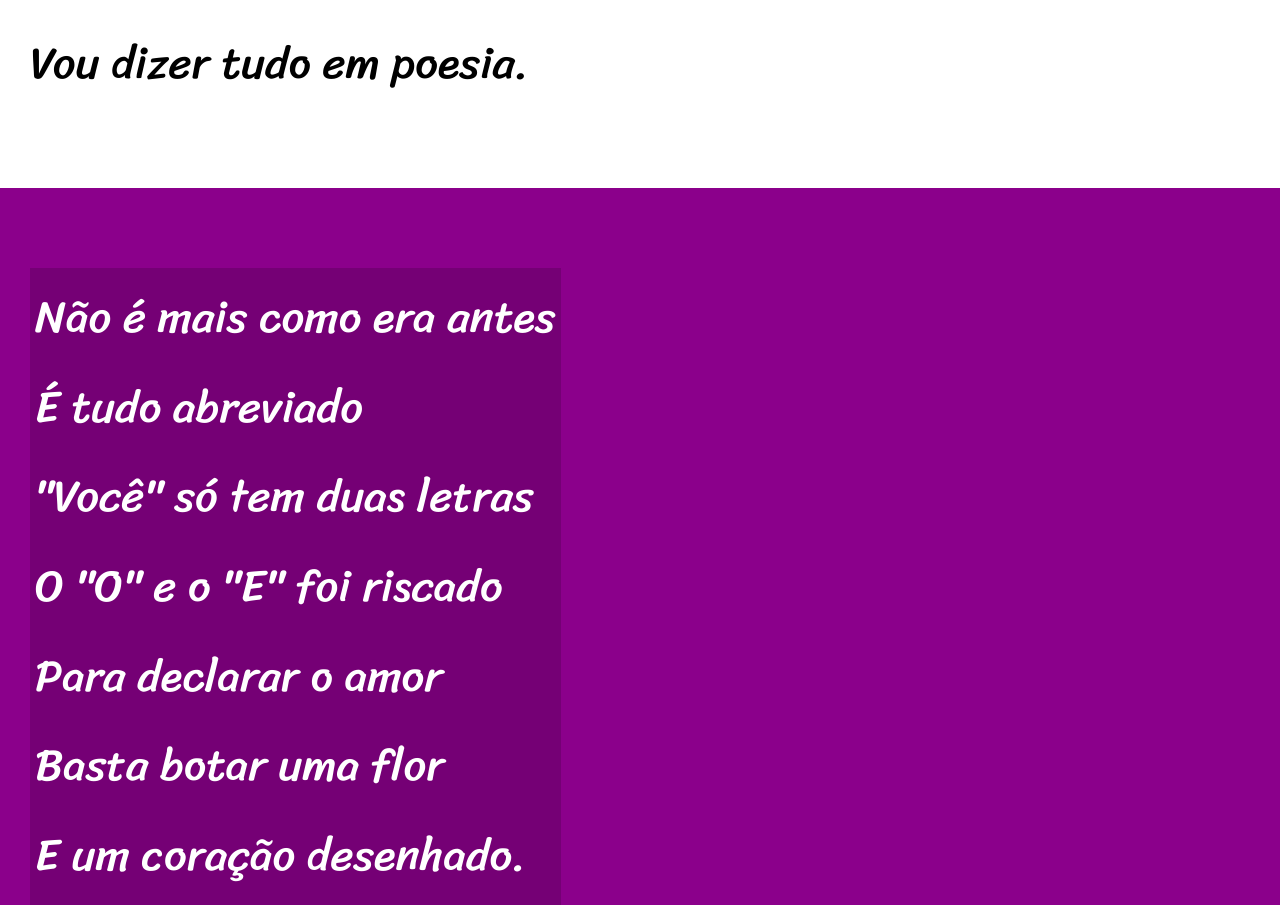
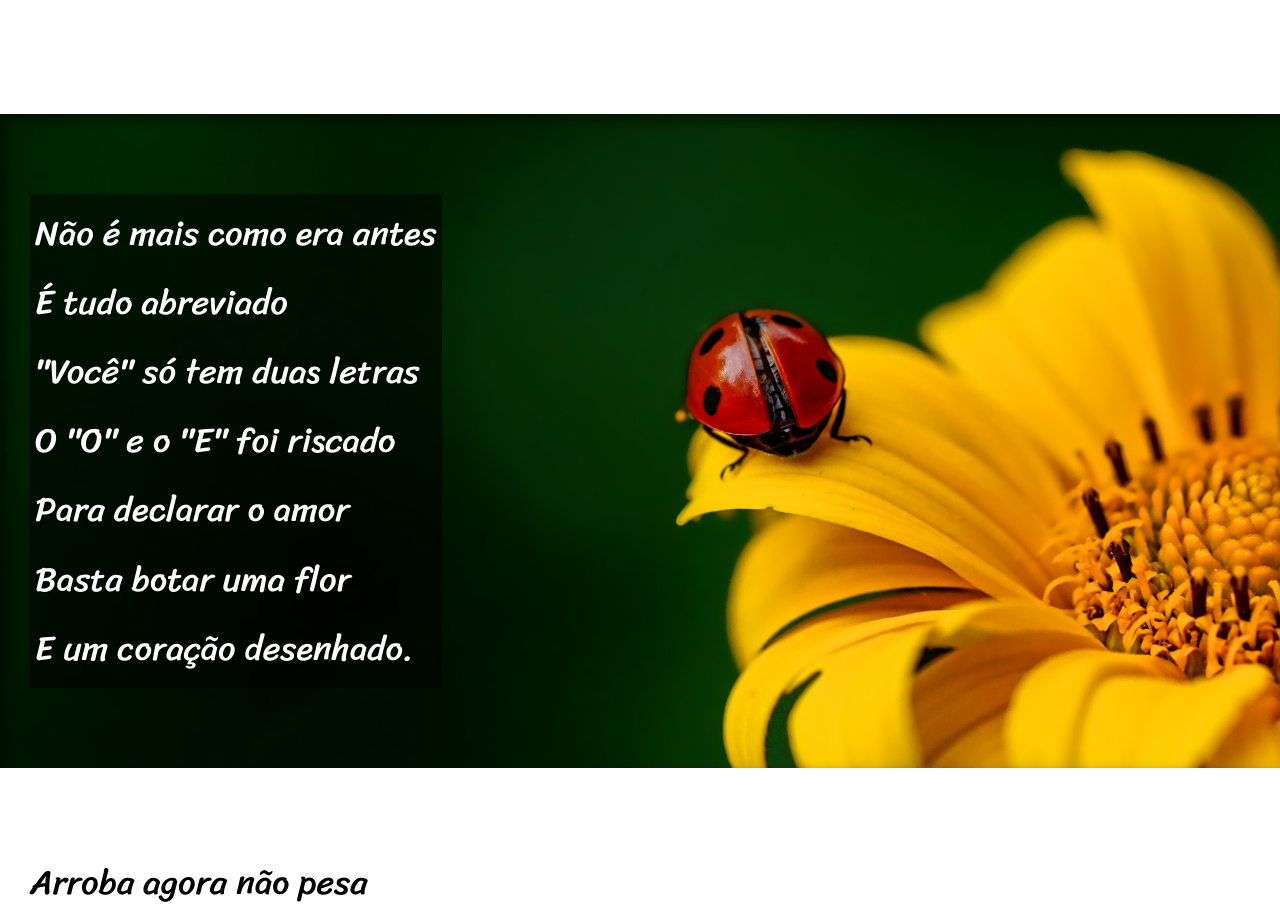
Before and after one commit to nicollasStrumillo/html-css, a plain HTML site: page exercicios/desafio012/index.html in a window 1280 px wide. Shown: the part 909-1814 px from the top of the page. Drawn offline with Linux system fonts and the light colour scheme.

Commit message:
Configurações de estilo finais

```diff
--- a/exercicios/desafio012/estilo/style.css
+++ b/exercicios/desafio012/estilo/style.css
@@ -53,7 +53,11 @@ section{
     line-height: 2em;
     padding-left: 30px;
     font-family: var(--fonte3);
-    font-size: 3.5vw;
+    font-size: 2.7vw;
+}
+
+section > p {
+    padding-bottom: 2em;
 }
 
 section.normal{
@@ -63,12 +67,25 @@ section.normal{
 section.imagem{
     background-color: darkmagenta;
     color: white;
-
+    box-shadow: inset 6px 6px 13px 0px rgba(0, 0, 0, 0.459);
+    background-attachment: fixed;
 }
 section.imagem > p{
-    background-color: rgba(0, 0, 0, 0.158);
+    background-color: rgba(0, 0, 0, 0.5);
     display: inline-block;
     padding: 5px;
+    text-shadow: 1px 1px 0px rgba(0, 0, 0, 0.418);
+}
+
+section#img01{
+    background-image: url(../imagens/background001.jpg);
+    background-position: right center;
+    background-size: cover;
+}
+section#img02{
+    background-image: url(../imagens/background002.jpg);
+    background-position: right center;
+    background-size: cover;
 }
 
 footer{
--- a/exercicios/desafio012/index.html
+++ b/exercicios/desafio012/index.html
@@ -28,7 +28,7 @@
            </p>
        </section>
 
-       <section class="imagem">
+       <section class="imagem" id="img01">
            <p>
                Não é mais como era antes <br>
                É tudo abreviado <br>
@@ -66,7 +66,7 @@
 
 
 
-       <section class="imagem">
+       <section class="imagem" id="img02">
            <p>
                Tenho saudade das cartas <br>
                Escritas com a própria mão <br>
```
